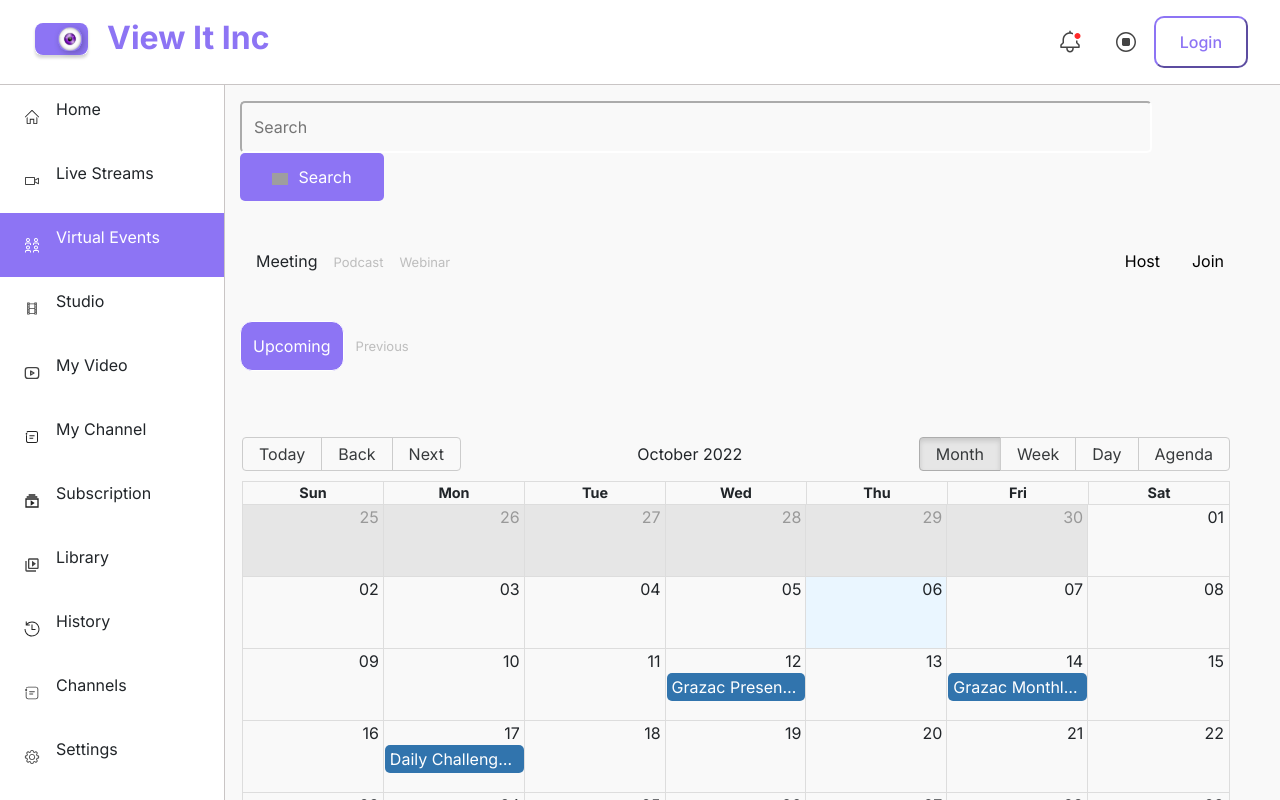
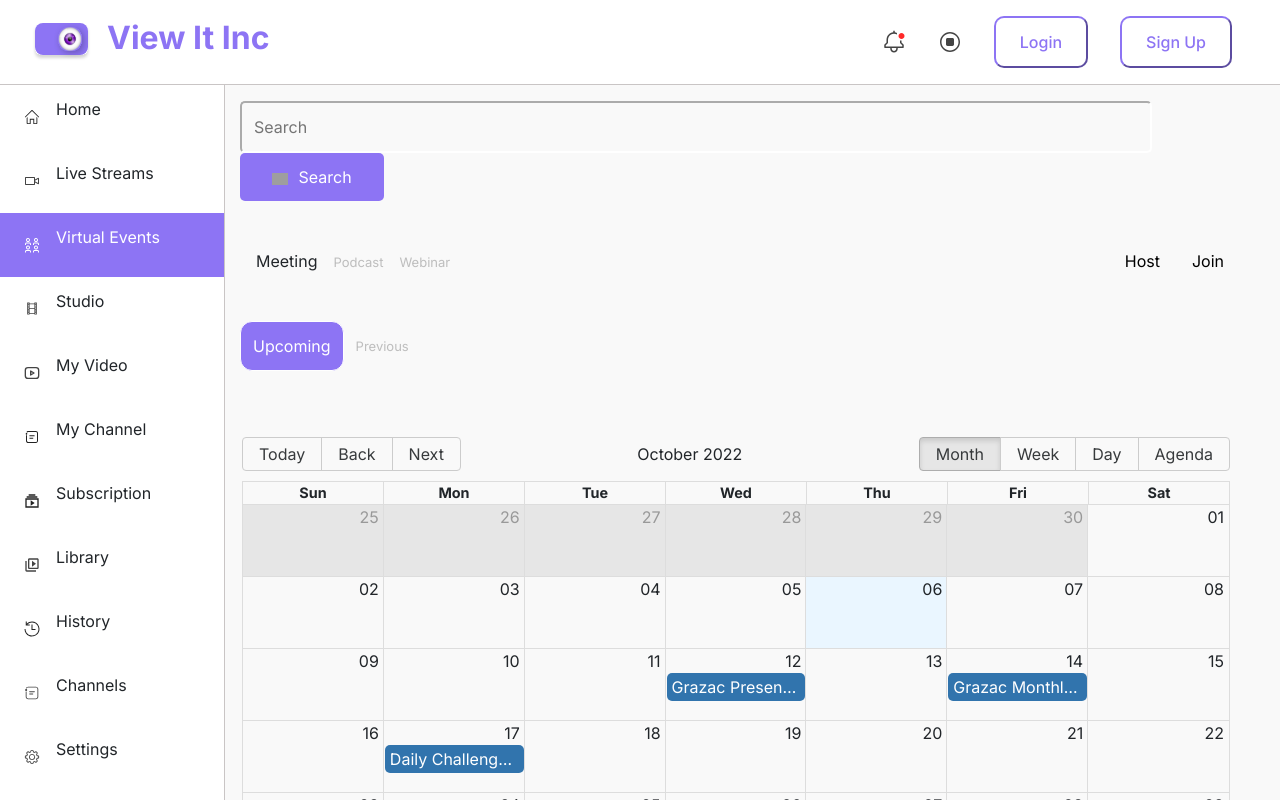
Before and after one commit to Bolurx07/View-It-Inc, a React (Create React App) app: page / in a window 1280 px wide. Shown: the top 800 px of the page. Built offline with nearby package versions, Linux system fonts and the light colour scheme; grey boxes are pictures that could not be loaded.

Commit message:
Added a signup button to my Navbar

```diff
--- a/src/App.js
+++ b/src/App.js
@@ -17,7 +17,7 @@ function App() {
         <Route path='/' element={<Virtualevent />}/>
         <Route path='Login' element={<Login />}/>
         <Route path='Signup' element={<Signup />}/>
-        <Route></Route>
+
       </Routes>
 
 
--- a/src/Components/Navbar/Navbar.jsx
+++ b/src/Components/Navbar/Navbar.jsx
@@ -32,6 +32,9 @@ const Navbar = () => {
             <button id={navbarStyle.login} onClick={() => setModalShow(true)}>
                   Login
             </button>
+            <button id={navbarStyle.signup} onClick={() => setModalShow(true)}>
+                  Sign Up
+            </button>
         </div>
 
     </div>
--- a/src/Components/Navbar/Navbar.module.css
+++ b/src/Components/Navbar/Navbar.module.css
@@ -9,6 +9,7 @@
     display: flex;
     justify-content: space-between;
     align-items: center;
+
 }
 
 .right img{
@@ -16,6 +17,9 @@
     cursor: pointer;
 }
 
+.right button{
+    margin: 0 1rem;
+}
 .header{
     font-size: 2rem;
     font-weight: 700;
@@ -23,7 +27,7 @@
     padding: 0 1rem;
 }
 
-#login{
+#login, #signup{
     padding: 0.75rem 1.5rem;
     border-radius: 10px;
     border-color: #8D74F4 ;
@@ -34,7 +38,7 @@
     cursor: pointer;
 }
 
-#login:hover{
+#login:hover, #signup:hover{
     background-color: #8D74F4 ;
     color: white ;
 }
```
